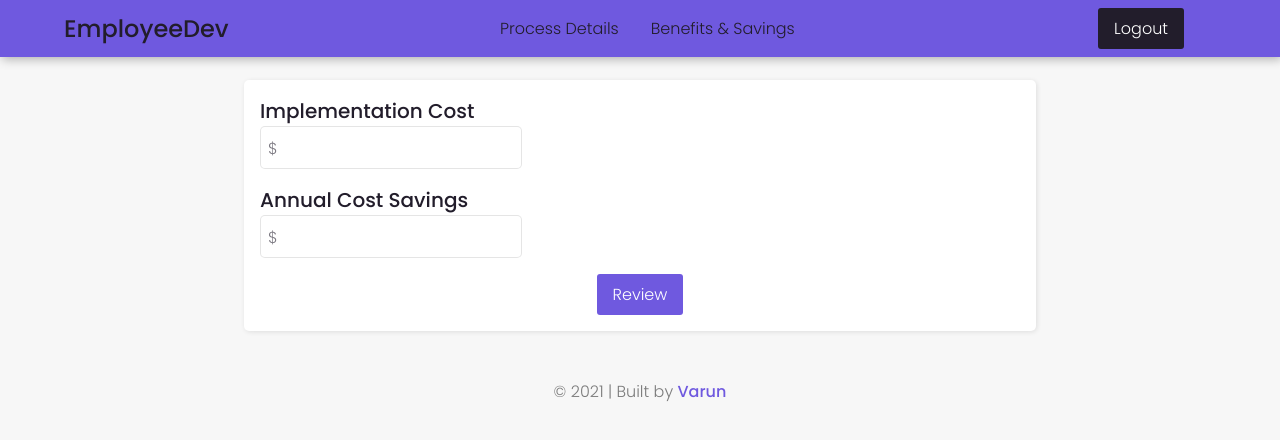
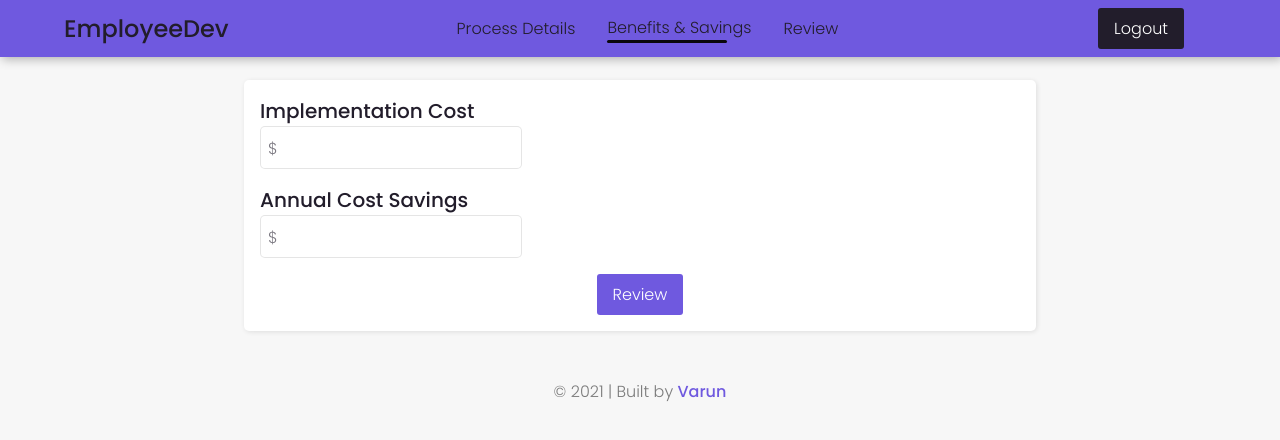
Before and after one commit to varunsundar01/EmployeeDev, a Vue app: page /benefits-savings in a window 1280 px wide. Shown: the top 440 px of the page. Built offline with nearby package versions, Linux system fonts and the light colour scheme.

Commit message:
Added final review route and route checks on header

```diff
--- a/src/components/layout/TheHeader.vue
+++ b/src/components/layout/TheHeader.vue
@@ -3,11 +3,27 @@
     <div class="main-nav">
       <a class="nav-brand" href="/">EmployeeDev</a>
       <ul class="nav-list">
-        <li class="nav-item">Process Details</li>
-        <li class="nav-item">Benefits &amp; Savings</li>
+        <li
+          class="nav-item"
+          :class="{ active: currentRoute === 'process-details' }"
+        >
+          Process Details
+        </li>
+        <li
+          class="nav-item"
+          :class="{ active: currentRoute === 'benefits-savings' }"
+        >
+          Benefits &amp; Savings
+        </li>
+        <li
+          class="nav-item"
+          :class="{ active: currentRoute === 'final-review' }"
+        >
+          Review
+        </li>
       </ul>
       <ul class="nav-right">
-        <li class="nav-item">
+        <li class="nav-item-right">
           <base-button secondaryVisible="true">
             <template v-slot:secondary>Logout</template>
           </base-button>
@@ -17,10 +33,25 @@
   </div>
 </template>
 
+<script>
+import { useRoute } from "vue-router";
+import { computed } from "vue";
+export default {
+  setup() {
+    const route = useRoute();
+    let currentRoute = computed(() => {
+      return route.name;
+    });
+    return {
+      currentRoute,
+    };
+  },
+};
+</script>
+
 <style scoped>
 .nav-wrapper {
   background-color: var(--primary);
-  /* height: 65px; */
   display: flex;
   align-items: center;
   position: fixed;
@@ -55,7 +86,8 @@
   align-items: center;
 }
 
-.nav-item {
+.nav-item,
+.nav-item-right {
   margin: auto 1em;
   font-weight: 300;
   padding: 0.5em 0;
@@ -63,12 +95,22 @@
   font-size: 1em;
 }
 
-@media(max-width: 1024px) {
+.active::after {
+  content: "";
+  display: block;
+  width: 120px;
+  height: 3px;
+  background-color: var(--secondary-variant);
+  z-index: 200;
+  border-radius: 20px;
+}
+
+@media (max-width: 1024px) {
   .nav-item {
     margin: auto 1em;
   }
-  .nav-list {
+  /* .nav-list {
     display: none;
-  }
+  } */
 }
 </style>
--- /dev/null
+++ b/src/pages/FinalReview.vue
@@ -0,0 +1,3 @@
+<template>
+    <h1>Review</h1>
+</template>
--- a/src/router.js
+++ b/src/router.js
@@ -3,13 +3,15 @@ import { createRouter, createWebHistory } from 'vue-router';
 import HomePage from './pages/HomePage.vue';
 import ProcessDetails from './pages/ProcessDetails.vue';
 import BenefitsSavings from './pages/BenefitsSavings.vue';
+import FinalReview from './pages/FinalReview.vue';
 
 const router = createRouter({
     history: createWebHistory(),
     routes: [
         { path: '/', component: HomePage },
         { name: 'process-details', path: '/process-details', component: ProcessDetails },
-        { name: 'benefits-savings', path: '/benefits-savings', component: BenefitsSavings }
+        { name: 'benefits-savings', path: '/benefits-savings', component: BenefitsSavings },
+        { name: 'final-review', path: '/final-review', component: FinalReview },
     ]
 });
 
```
